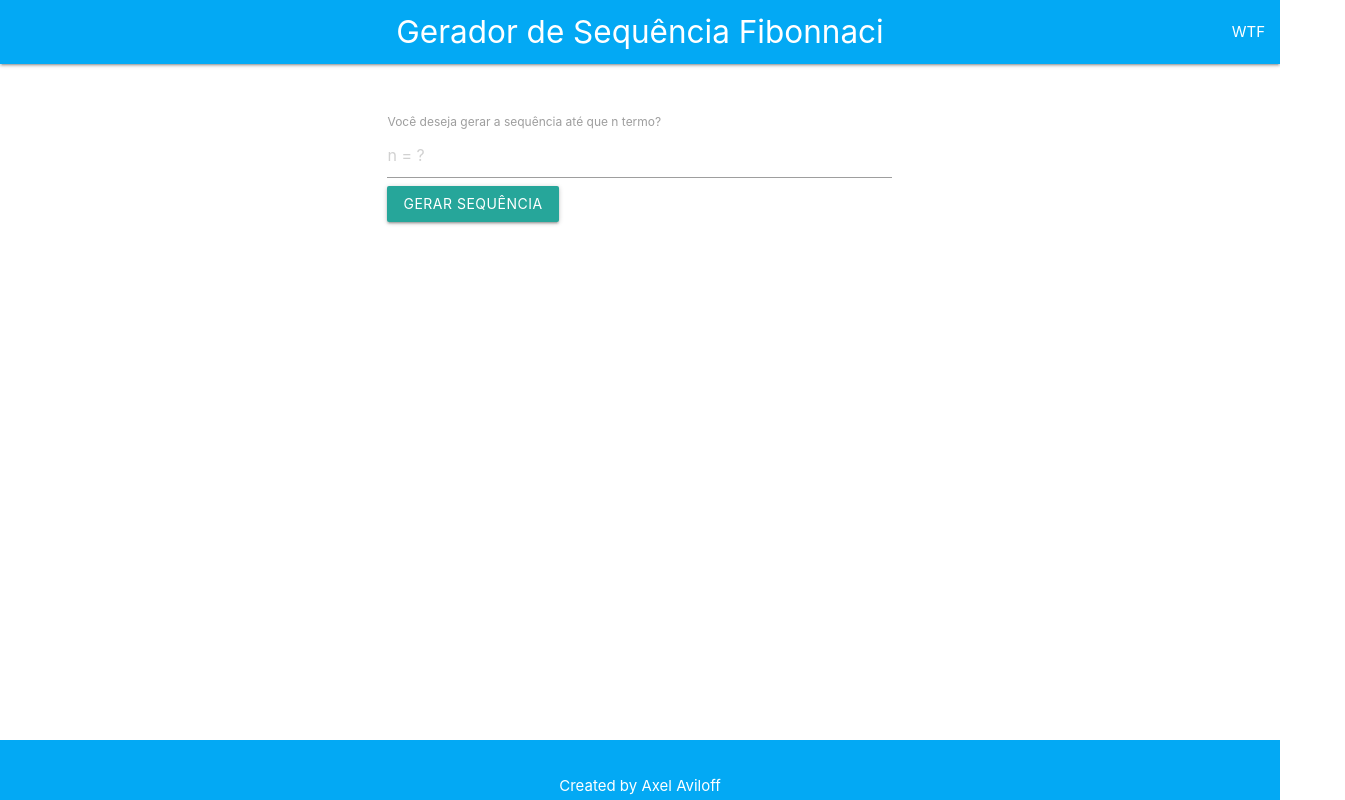
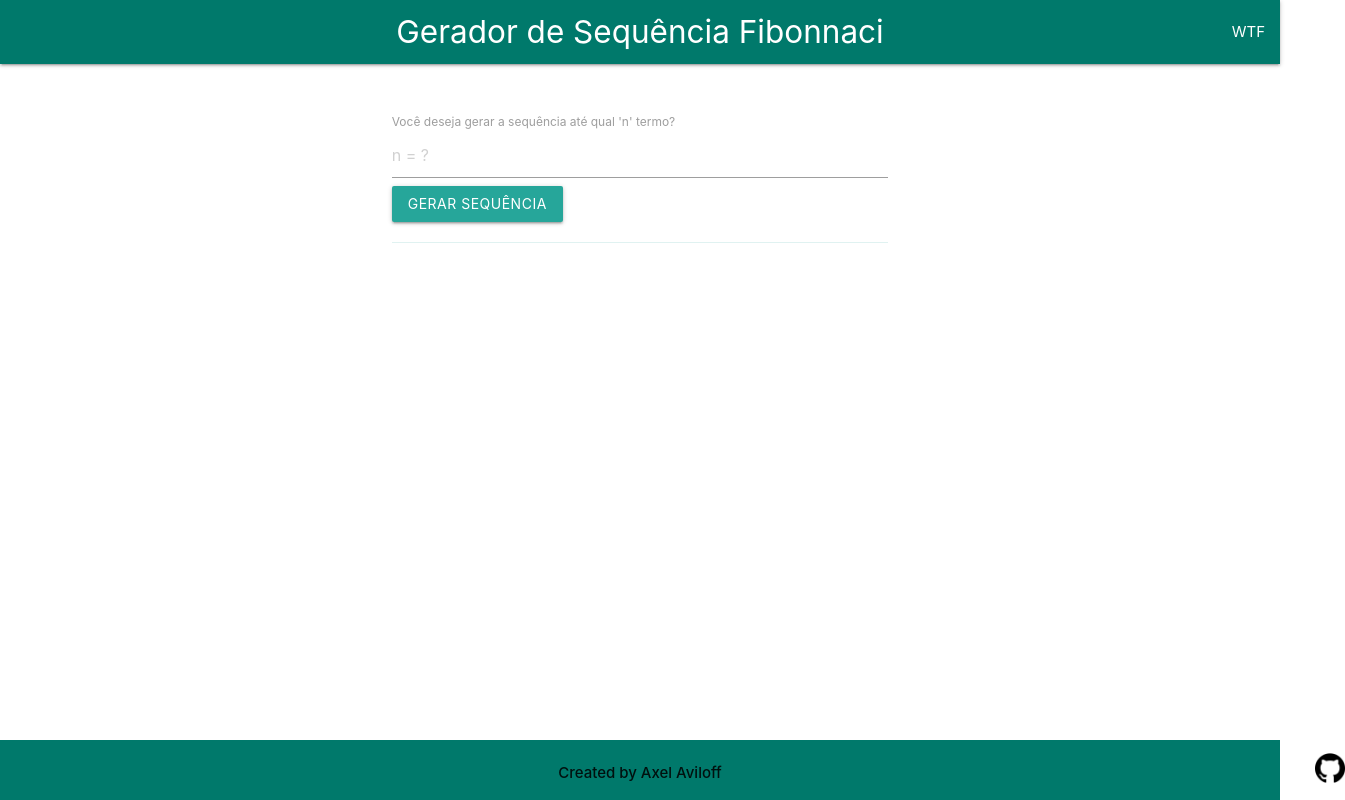
Before and after one commit to axelaviloff/FIbonacciGenerator, a plain HTML site: page index.html in a window 1280 px wide. Shown: the whole page, 1345 px wide, since content can reach past the window. Drawn offline with Linux system fonts and the light colour scheme.

Commit message:
Added github icon

```diff
--- a/css/main.css
+++ b/css/main.css
@@ -21,3 +21,19 @@ body {
 main {
     flex: 1 0 auto;
 }
+input {
+    size: 20px;
+}
+#gitimg {
+    position: relative;
+    top: 13px;
+    left: 1315px;
+    height: 30px;
+    width: 30px;
+}
+
+#created {
+    align-self: center;
+    position: relative;
+    bottom: 30px;
+}
--- a/index.html
+++ b/index.html
@@ -3,12 +3,11 @@
 <head>
     <link rel="stylesheet" href="css/main.css">
     <link rel="stylesheet" href="css/materialize.min.css">
-    <link href="https://fonts.googleapis.com/icon?family=Material+Icons" rel="stylesheet">
     <meta charset="UTF-8">
     <title>Sequência Fibonnaci</title>
 </head>
     <body class = "s12">
-        <nav class = "#03a9f4 light-blue col s12">
+        <nav class = "#00695c teal darken-2 col s12">
             <a href="#" class="brand-logo center">Gerador de Sequência Fibonnaci</a>
             <ul id="nav-mobile" class="right hide-on-med-and-down">
                 <li><a href="#">WTF</a></li>
@@ -18,10 +17,12 @@
         <div class="row" id = "main">
             <div class="col s2"></div>
             <div class="col s8">
-                <label class="active" for="fibinpt">Você deseja gerar a sequência até que n termo?</label>
-                <input type="number" id = "fibinpt" class="validate" placeholder="n = ?">
+                <label class="active" for="fibinpt">Você deseja gerar a sequência até qual 'n' termo?</label>
+                <input type="number" id = "fibinpt" class="validate left-align" placeholder="n = ?">
                 <a id = "al" class="waves-effect waves-light btn">Gerar sequência</a>
-                <div class="col s12" id="main_container">
+
+                <div class="row"></div>
+                <div class="#e0f2f1 teal lighten-5 col s12" id="main_container">
 
                 </div>
             </div>
@@ -34,8 +35,9 @@
             <div class="container">
             </div>
         </main>
-        <footer class="page-footer #03a9f4 light-blue col s12">
-            <p>Created by Axel Aviloff</p>
+        <footer class="#00695c teal darken-2 col s12">
+            <a id="gitlink" href="www.github.com/AxelAviloff" ><img id="gitimg" src="img/git.png"></a>
+            <p id="created"><strong>Created by Axel Aviloff</strong></p>
         </footer>
         <script type="text/javascript" src="js/index.js"></script>
     </body>
```
Also changed, not shown: img/git.png (added), js/index.js (line endings or trailing spaces).
